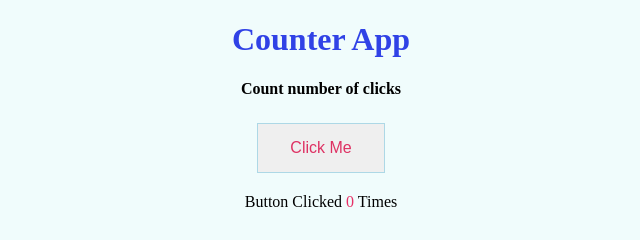
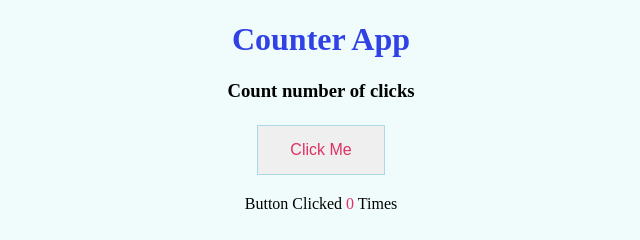
Before and after one commit to truptimahajan/counter-app, a plain HTML site: page index.html in a window 1280 px wide. Shown: the full height of the page, 319-959 px from the left. Drawn offline with Linux system fonts and the light colour scheme.

Commit message:
final code

```diff
--- a/index.html
+++ b/index.html
@@ -22,7 +22,7 @@
 <body style = "text-align:center;background-color: rgb(240, 252, 252);">
     <h1 style="color:rgb(48, 66, 230);">
     Counter App</h1>
-    <h4>Count number of clicks</h4>
+    <h3>Count number of clicks</h3>
     <button id = "btn"> Click Me</button>
     <p>
         Button Clicked <span id = "show"; style ="color:rgb(230, 49, 103);">0</span> Times
```
